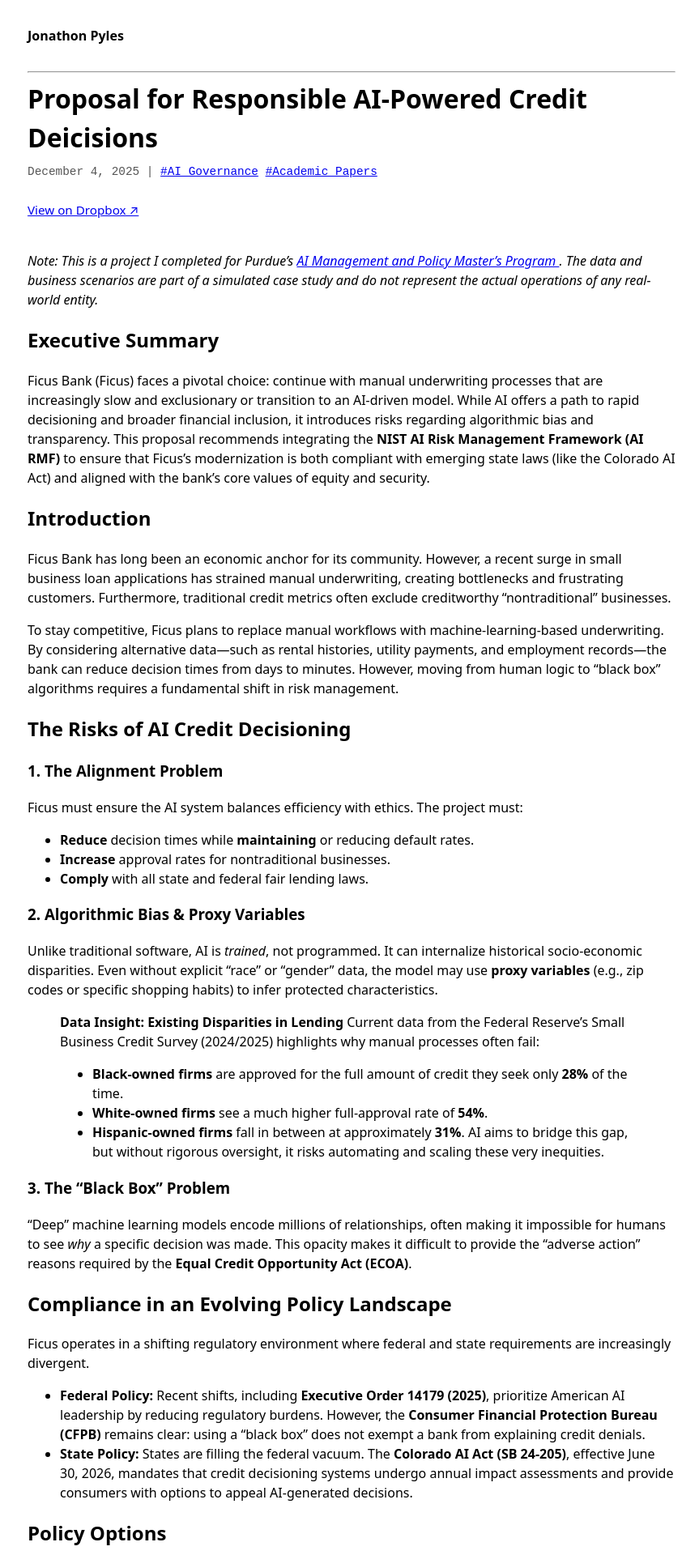
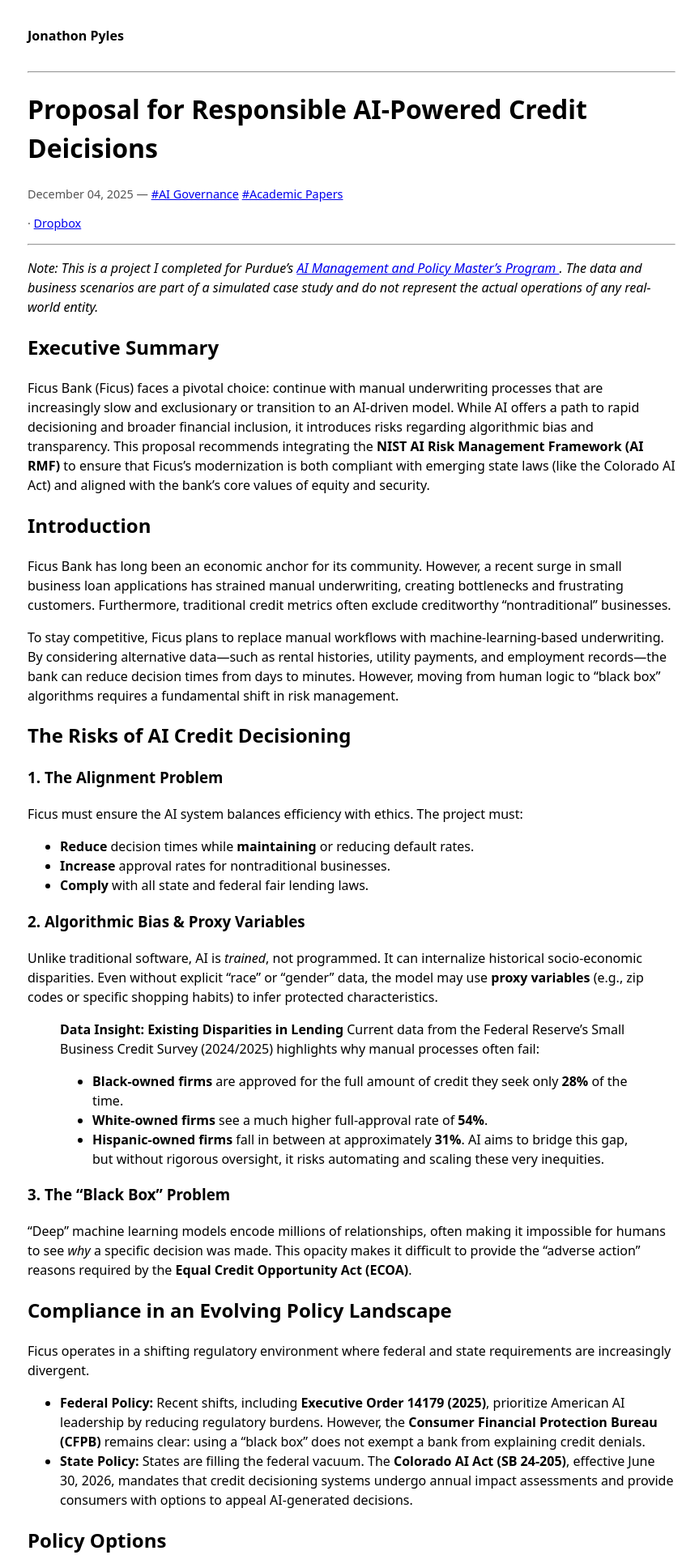
Before and after one commit to JNPyles/JNPyles.github.io, a Jekyll site: the page built from _posts/2025/2025-12-04-Proposal-Responsible-AI-Powered-Credit-Decisions.md, in a window 1280 px wide. Shown: the top 1920 px of the page at 81% size, without its empty margins (206-1069 px from the left). Built offline with Jekyll 4.4.1, drawn with Linux system fonts in a browser that asks for light colours; nearby versions of some CDN libraries.

Commit message:
Website Updates

```diff
--- a/_layouts/post.html
+++ b/_layouts/post.html
@@ -1,36 +1,31 @@
 ---
 layout: default
 ---
-<header style="margin-bottom: 2.5rem;">
-    <h1 style="margin-bottom: 0.5rem; margin-top: 0;">{{ page.title }}</h1>
+<header>
+    <h1>{{ page.title }}</h1>
 
-    <div style="font-family: monospace; color: var(--meta); font-size: 0.9rem; margin-bottom: 1.5rem;">
-        {{ page.date | date: "%B %-d, %Y" }} |
-              <span class="post-meta tags-inline">
-                {% for tag in page.tags %}
-                  <a href="/tags/#{{ tag | slugify }}" class="tag-link">#{{ tag }}</a>
-                {% endfor %}
-              </span>
-    </div>
+    <p>
+      <time datetime="{{ page.date | date_to_xmlschema }}">{{ page.date | date: "%B %d, %Y" }}</time>
+      {% if page.tags.size > 0 %}
+        —
+        {% for tag in page.tags %}
+          <a href="/tags/#{{ tag | slugify }}">#{{ tag }}</a>{% unless forloop.last %} {% endunless %}
+        {% endfor %}
+      {% endif %}
+    </p>
 
-    <div style="display: flex; gap: 1.5rem; font-size: 0.95rem;">
-        {% if page.colab_url %}
-            <a href="{{ page.colab_url }}" target="_blank">Run in Google Colab ↗</a>
-        {% endif %}
-        {% if page.github_url %}
-            <a href="{{ page.github_url }}" target="_blank">View on GitHub ↗</a>
-        {% endif %}
-        {% if page.linkedin_url %}
-            <a href="{{ page.linkedin_url }}" target="_blank">View on LinkedIn ↗</a>
-        {% endif %}
-        {% if page.huggingface_url %}
-            <a href="{{ page.huggingface_url }}" target="_blank">View on Huggingface ↗</a>
-        {% endif %}
-        {% if page.dropbox_url %}
-            <a href="{{ page.dropbox_url }}" target="_blank">View on Dropbox ↗</a>
-        {% endif %}
-    </div>
+    {% if page.colab_url or page.github_url or page.linkedin_url or page.huggingface_url or page.dropbox_url %}
+    <p>
+        {% if page.colab_url %}<a href="{{ page.colab_url }}">Run in Colab</a>{% endif %}
+        {% if page.github_url %}&middot; <a href="{{ page.github_url }}">GitHub</a>{% endif %}
+        {% if page.linkedin_url %}&middot; <a href="{{ page.linkedin_url }}">LinkedIn</a>{% endif %}
+        {% if page.huggingface_url %}&middot; <a href="{{ page.huggingface_url }}">Hugging Face</a>{% endif %}
+        {% if page.dropbox_url %}&middot; <a href="{{ page.dropbox_url }}">Dropbox</a>{% endif %}
+    </p>
+    {% endif %}
 </header>
+
+<hr>
 
 <article>
     {{ content }}
--- a/assets/css/style.css
+++ b/assets/css/style.css
@@ -44,3 +44,8 @@
   text-decoration: none;
   color: var(--text);
 }
+
+header p {
+  color: var(--meta);
+  font-size: 0.9rem;
+}
```
Also changed, not shown: tags.html (+17 -17 lines).
